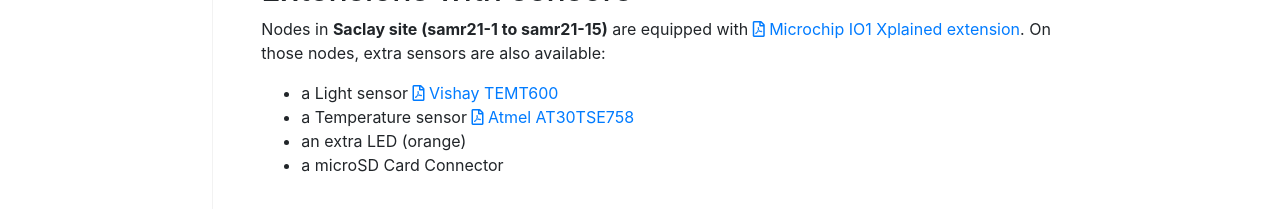
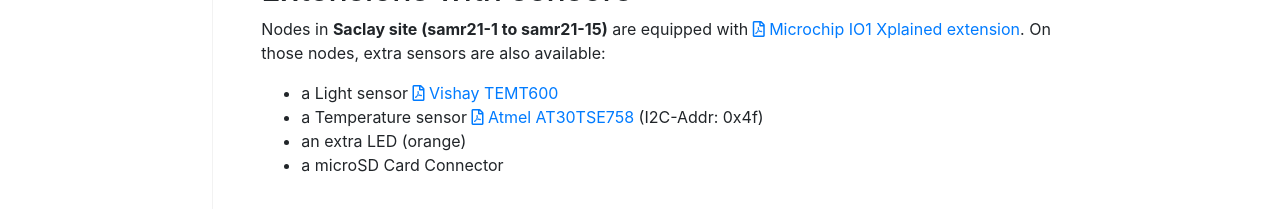
Before and after one commit to iot-lab/iot-lab.github.io, a Jekyll site: the page built from docs/boards/microchip-samr21.md, in a window 1280 px wide and 1222 px high. Shown: the part 1013-1222 px from the top of the window. Built offline with Jekyll 4.4.1, drawn with Linux system fonts in a browser that asks for light colours; nearby versions of some CDN libraries; comment, search, counter and statistics services are not loaded.

Commit message:
correct link for Micochip IO1 Xplained extension
and added I2C-Address information for temps sensor since it is not the default of that sensor

```diff
--- a/docs/boards/microchip-samr21.md
+++ b/docs/boards/microchip-samr21.md
@@ -34,9 +34,9 @@
 ## Extensions with sensors
 
 Nodes in **Saclay site (samr21-1 to samr21-15)** are equipped with
-[<i class="far fa-file-pdf"/>&nbsp;Microchip IO1 Xplained extension](http://ww1.microchip.com/downloads/en/devicedoc/atmel-8351-mcu_wireless-at86rf233_datasheet.pdf).
+[<i class="far fa-file-pdf"/>&nbsp;Microchip IO1 Xplained extension](https://ww1.microchip.com/downloads/en/DeviceDoc/Atmel-42078-IO1-Xplained-Pro_User-Guide.pdf).
 On those nodes, extra sensors are also available:
   * a Light sensor [<i class="far fa-file-pdf"/>&nbsp;Vishay TEMT600](http://www.vishay.com/docs/81579/temt6000.pdf)
-  * a Temperature sensor [<i class="far fa-file-pdf"/>&nbsp;Atmel AT30TSE758](https://www.mouser.com/datasheet/2/36/doc8751-68941.pdf)
+  * a Temperature sensor [<i class="far fa-file-pdf"/>&nbsp;Atmel AT30TSE758](https://www.mouser.com/datasheet/2/36/doc8751-68941.pdf) (I2C-Addr: 0x4f)
   * an extra LED (orange)
   * a microSD Card Connector
```
